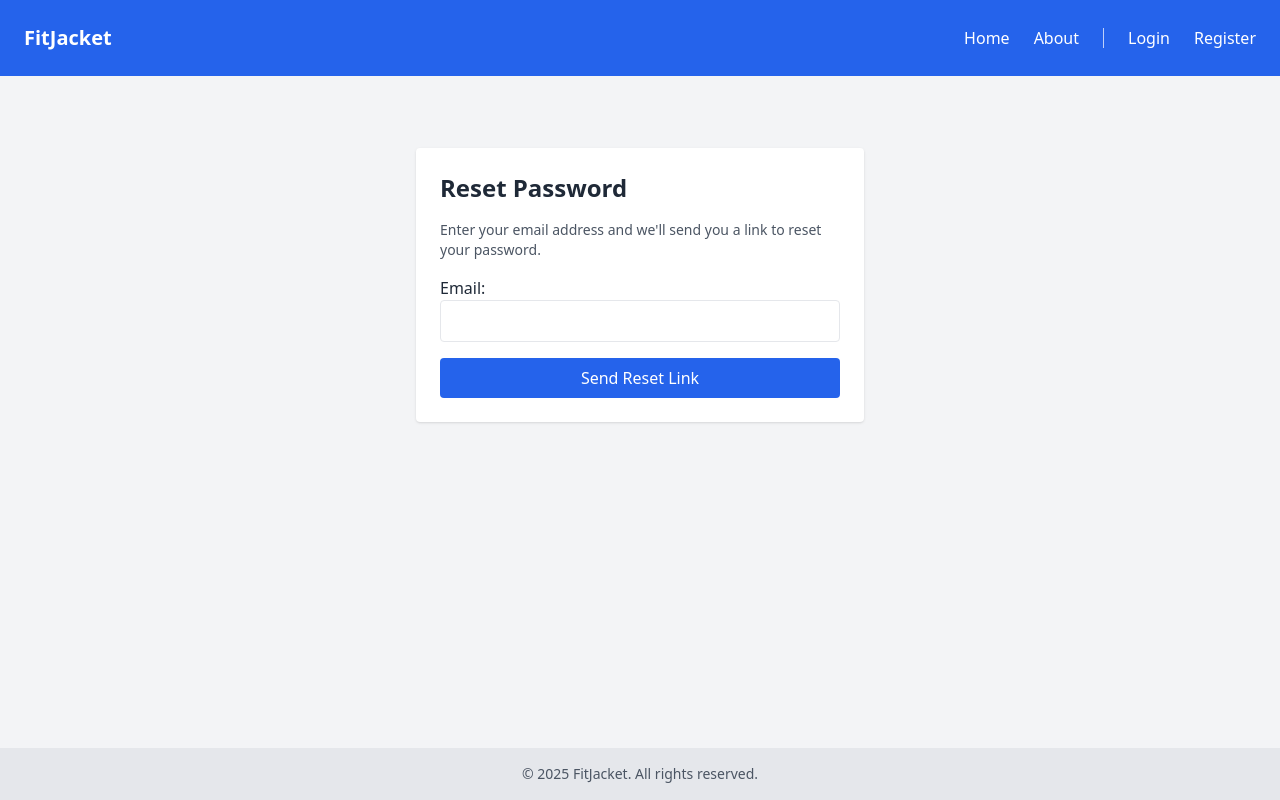
After one commit to serrasencar/FinalFitJacket, a Django app: page /password-reset/ in a window 1280 px wide. The commit adds this page. Run offline with Django 5.2, Linux system fonts and the light colour scheme; some libraries are stand-ins or nearby versions.

Commit message:
reset password

```diff
--- a/fitjacket/fitjacket/templates/auth/login.html
+++ b/fitjacket/fitjacket/templates/auth/login.html
@@ -41,6 +41,9 @@
     </button>
   </form>
 
+    <p class="text-sm mt-4 text-center">
+      <a href="{% url 'password_reset' %}" class="text-blue-600 hover:underline">Forgot password?</a>
+    </p>
   <p class="mt-4 text-sm text-center">
     Don't have an account?
     <a href="{% url 'register' %}" class="text-blue-600 hover:underline">Register here</a>
--- /dev/null
+++ b/fitjacket/fitjacket/templates/auth/password_reset/password_reset.html
@@ -0,0 +1,14 @@
+{% extends "base.html" %}
+{% load widget_tweaks %}
+{% block content %}
+<div class="max-w-md mx-auto bg-white p-6 rounded shadow mt-10">
+  <h2 class="text-2xl font-bold mb-4">Reset Password</h2>
+  <p class="mb-4 text-sm text-gray-600">Enter your email address and we'll send you a link to reset your password.</p>
+  <form method="POST">
+    {% csrf_token %}
+    {{ form.email.label_tag }}
+    {{ form.email|add_class:"w-full p-2 border rounded mb-4" }}
+    <button class="w-full bg-blue-600 text-white p-2 rounded hover:bg-blue-700">Send Reset Link</button>
+  </form>
+</div>
+{% endblock %}
--- a/fitjacket/fitjacket/templates/base.html
+++ b/fitjacket/fitjacket/templates/base.html
@@ -7,8 +7,8 @@
   <script src="https://cdn.tailwindcss.com"></script>
 </head>
 
-<body class="bg-gray-100 text-gray-800">
-  <header class="bg-blue-600 p-4 text-white flex justify-between items-center">
+<body class="bg-gray-100 text-gray-800 min-h-screen flex flex-col">
+  <header class="bg-blue-600 p-6 text-white flex justify-between items-center">
       <h1 class="text-xl font-bold">FitJacket</h1>
     <nav class="space-x-4">
         <div class="flex items-center space-x-6">
@@ -31,7 +31,7 @@
     </nav>
   </header>
 
-  <main class="p-8">
+  <main class="p-8 flex-grow">
     {% block content %}{% endblock %}
   </main>
 
--- a/fitjacket/fitjacket/urls.py
+++ b/fitjacket/fitjacket/urls.py
@@ -16,6 +16,7 @@ Including another URLconf
 """
 
 from django.contrib import admin
+from django.contrib.auth import views as auth_views
 from django.urls import path
 from . import views
 
@@ -26,6 +27,23 @@ urlpatterns = [
     path('signup/', views.register_view, name='register'),
     path('login/', views.login_view, name='login'),
     path('logout/', views.logout_view, name='logout'),
+    path(
+        'password-reset/',
+        auth_views.PasswordResetView.as_view(
+            template_name='auth/password_reset/password_reset.html',
+            email_template_name='auth/password_reset/password_reset_email.html',
+            subject_template_name='auth/password_reset/password_reset_subject.txt'
+        ),
+        name='password_reset'
+    ),
+    path('password-reset/done/',
+         auth_views.PasswordResetDoneView.as_view(template_name='auth/password_reset/password_reset_done.html'),
+         name='password_reset_done'),
+    path('reset/<uidb64>/<token>/',
+         auth_views.PasswordResetConfirmView.as_view(template_name='auth/password_reset/password_reset_confirm.html'),
+         name='password_reset_confirm'),
+    path('reset/done/', auth_views.PasswordResetCompleteView.as_view(template_name='auth/password_reset/password_reset_complete.html'),
+         name='password_reset_complete'),
     path('edit/', views.edit_profile, name='edit_profile'),
 
 ]
--- a/fitjacket/fitjacket/views.py
+++ b/fitjacket/fitjacket/views.py
@@ -1,6 +1,7 @@
 from django.shortcuts import render, redirect
 from django.contrib.auth.decorators import login_required
 from django.contrib.auth import authenticate, login, logout
+from django.contrib.auth.views import PasswordResetView
 from django.contrib.auth.forms import AuthenticationForm
 from .forms import ProfileUpdateForm
 from django.contrib.auth.models import User
```
Also changed, not shown: fitjacket/fitjacket/settings.py (+10 -1 lines), fitjacket/fitjacket/templates/auth/password_reset/password_reset_complete.html (added, +8 -0 lines), fitjacket/fitjacket/templates/auth/password_reset/password_reset_confirm.html (added, +15 -0 lines), fitjacket/fitjacket/templates/auth/password_reset/password_reset_done.html (added, +8 -0 lines), fitjacket/fitjacket/templates/auth/password_reset/password_reset_email.html (added, +15 -0 lines), fitjacket/db.sqlite3, fitjacket/fitjacket/static/css/style.css (added).
